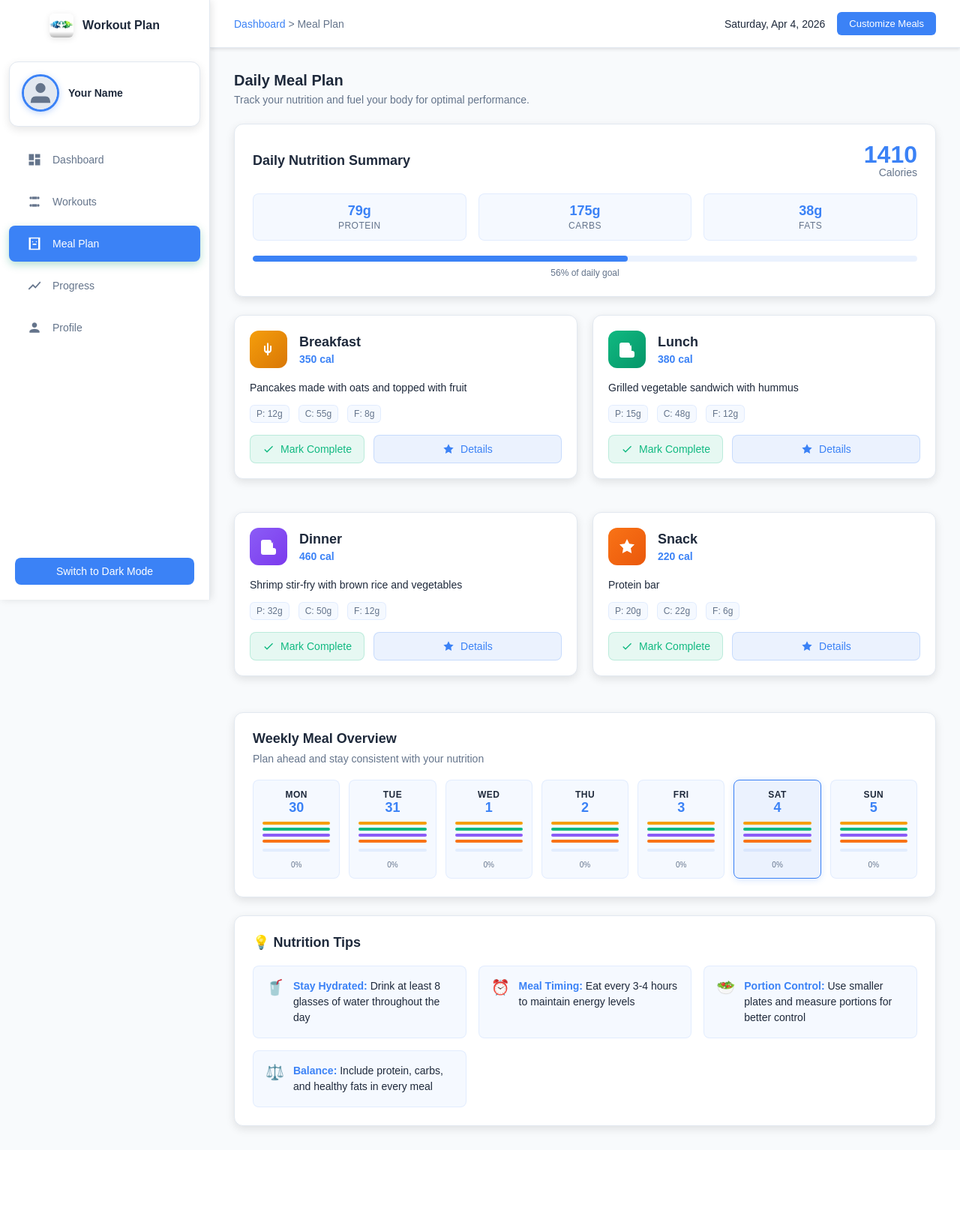
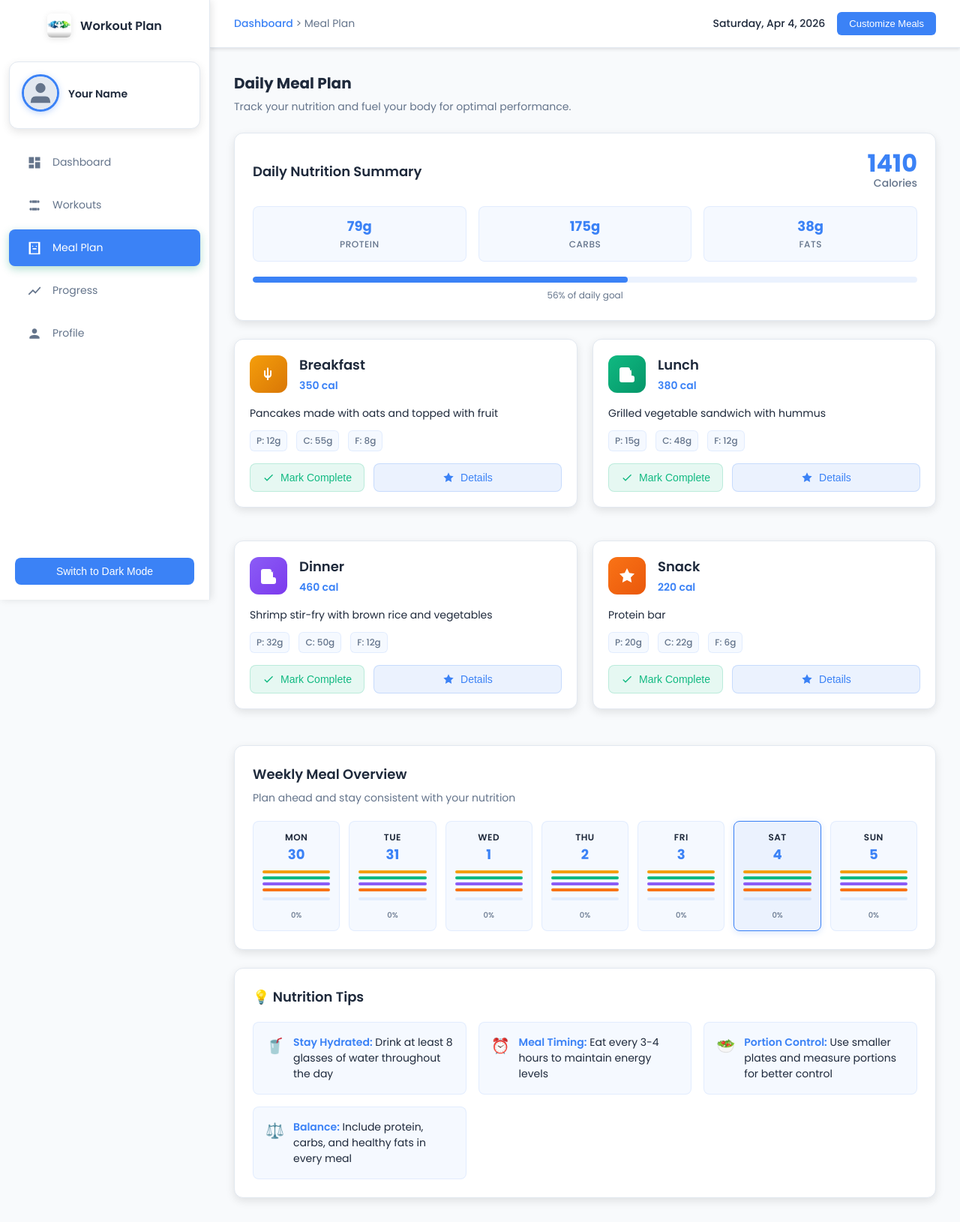
Before and after one commit to kingjrm/workout_plan, a PHP site: page /meals.php in a window 1280 px wide. Shown: the whole page at 75% size. Before the commit the page ends 1510 px from the top, so only its background shows below. Run offline with PHP 8.4, Linux system fonts and the light colour scheme.

Commit message:
meal plan update

```diff
--- a/css/styles.css
+++ b/css/styles.css
@@ -416,6 +416,7 @@
     font-size: 18px;
     font-weight: 700;
     display: block;
+    color: white !important;
 }
 
 .metric-label {
@@ -643,6 +644,7 @@
     box-shadow: 0 4px 12px var(--shadow);
     border: 1px solid var(--border);
     margin-bottom: 24px;
+    font-family: 'Poppins', sans-serif;
 }
 
 .workout-title, .meal-title {
@@ -1797,6 +1799,7 @@
     transition: all 0.3s ease;
     position: relative;
     overflow: hidden;
+    font-family: 'Poppins', sans-serif;
 }
 
 .meal-card:hover {
--- a/meals.php
+++ b/meals.php
@@ -136,6 +136,9 @@
     <meta name="viewport" content="width=device-width, initial-scale=1.0">
     <title>JeromeWorkoutPlan - Meal Plan</title>
     <link rel="icon" type="image/png" href="image.png">
+    <link rel="preconnect" href="https://fonts.googleapis.com">
+    <link rel="preconnect" href="https://fonts.gstatic.com" crossorigin>
+    <link href="https://fonts.googleapis.com/css2?family=Poppins:wght@300;400;500;600;700&display=swap" rel="stylesheet">
     <link rel="stylesheet" href="css/styles.css">
 </head>
 <body class="<?php echo $_SESSION['theme']; ?>">
```
Also changed, not shown: uploads/profile_1775231340_9682.jpg (added).
